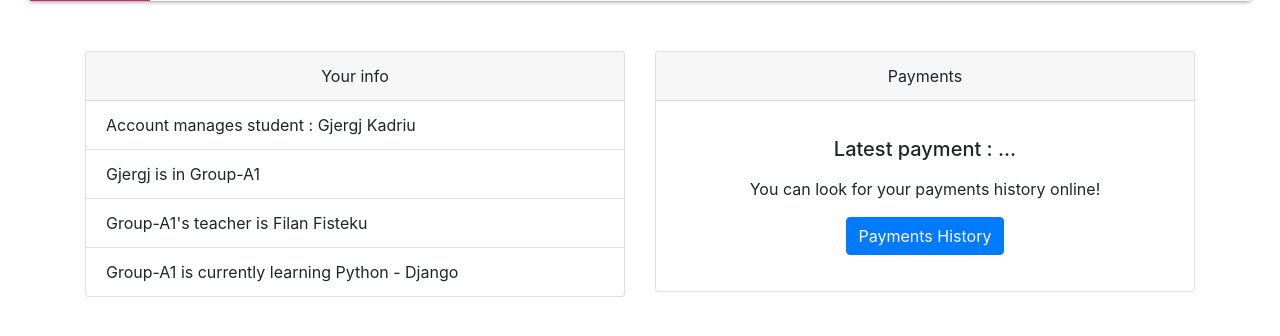
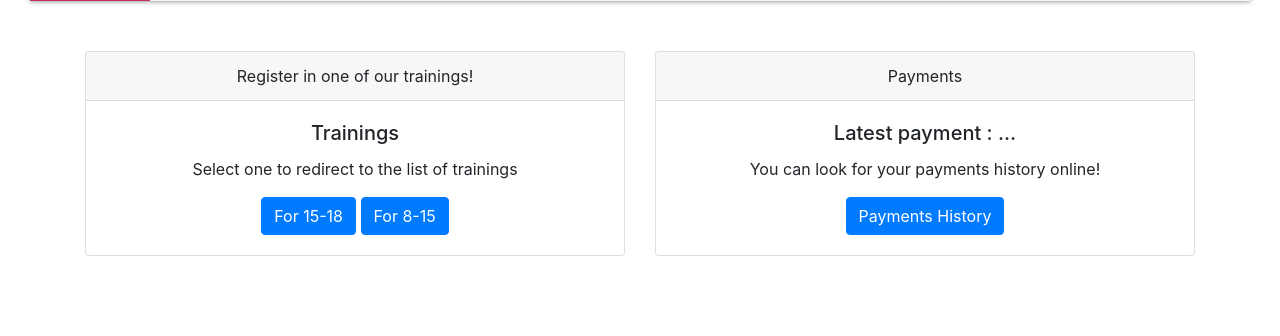
Before and after one commit to gjergjk71/jCoders-WebApp, a Django app: template users/templates/pages/index.html in a window 1280 px wide. Shown: the part 205-541 px from the top of the page. Run offline with Django 3.2, Linux system fonts and the light colour scheme; the template is opened without the code that fills it: values that come from a table or form of the project are taken from there, others are empty; a user stored in the database is signed in; data comes from the database, SQL or seed files in the repository; some libraries are stand-ins or nearby versions.

Commit message:
Index now shows trainings instead of user info if acc isn't linked to a student

```diff
--- a/users/templates/pages/index.html
+++ b/users/templates/pages/index.html
@@ -241,6 +241,7 @@
 		</div>
 	</div>
 
+	{% if hasStudent %}
 	<div class="container">
 		<div class="row equal">
 			<div class="col">
@@ -273,6 +274,38 @@
 			</div>
 		</div>
 	</div>
+	{% else %}
+
+		<div class="container">
+			<div class="row">
+				<div class="col">
+					<div class="card text-center">
+					  <div class="card-header">
+					    Register in one of our trainings!
+					  </div>
+					  <div class="card-body">
+					    <h5 class="card-title">Trainings</h5>
+					    <p class="card-text">Select one to redirect to the list of trainings</p>
+					    <a href="http://www.j-coders.com/planprogrami-per-moshat-15-deri-18/" class="btn btn-primary">For 15-18</a>
+					    <a href="http://www.j-coders.com/programi-per-moshat-8-deri-15/" class="btn btn-primary">For 8-15</a>
+					  </div>
+					</div>
+				</div>
+				<div class="col">
+					<div class="card text-center">
+					  <div class="card-header">
+					    Payments
+					  </div>
+					  <div class="card-body">
+					    <h5 class="card-title">Latest payment : ...</h5>
+					    <p class="card-text">You can look for your payments history online!</p>
+					    <a href="/users/payments" class="btn btn-primary">Payments History</a>
+					  </div>
+					</div>
+				</div>
+			</div>
+		</div>
+	{% endif %}
 
 
 
```
